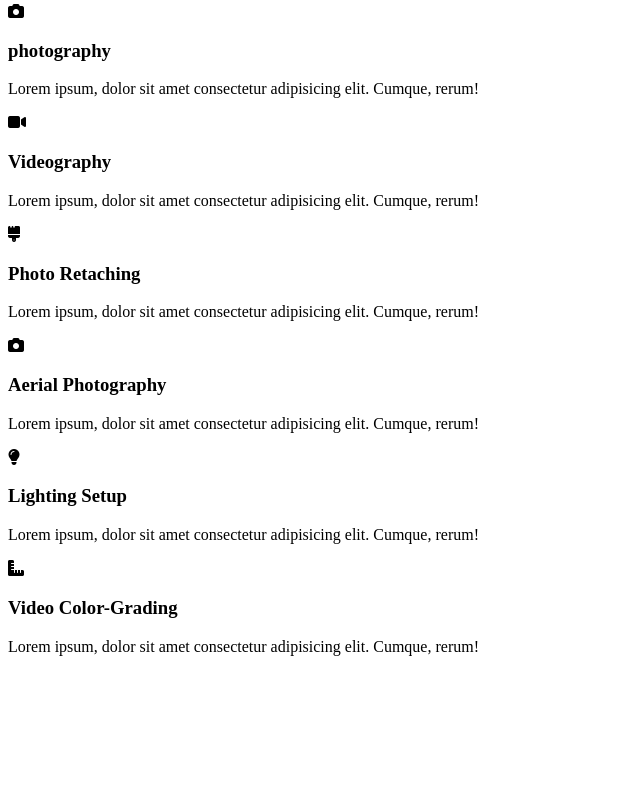
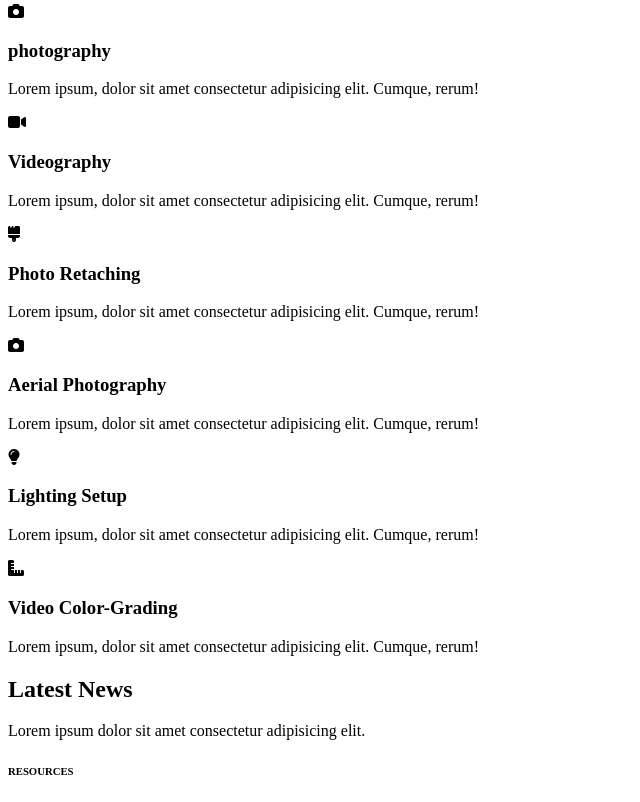
Before and after one commit to Annmukami/nomads-photo-studio, a plain HTML site: page index.html in a window 1280 px wide. Shown: the part 513-1315 px from the top of the page, without its empty margins (0-640 px from the left). Before the commit the page ends 1185 px from the top, so only its background shows below. Drawn offline with Linux system fonts and the light colour scheme.

Commit message:
add new  section sub title

```diff
--- a/index.html
+++ b/index.html
@@ -85,7 +85,14 @@
 <h3>Video Color-Grading</h3>
 <p>Lorem ipsum, dolor sit amet consectetur adipisicing elit. Cumque, rerum!</p>
 
+ <!-- news section title -->
+ <h2>Latest News</h2>
 
+ <!-- new section paragraph -->
+ <p>Lorem ipsum dolor sit amet consectetur adipisicing elit.</p>
+
+ <!-- news section mini title -->
+ <h6>RESOURCES</h6>
 
 
 
```
